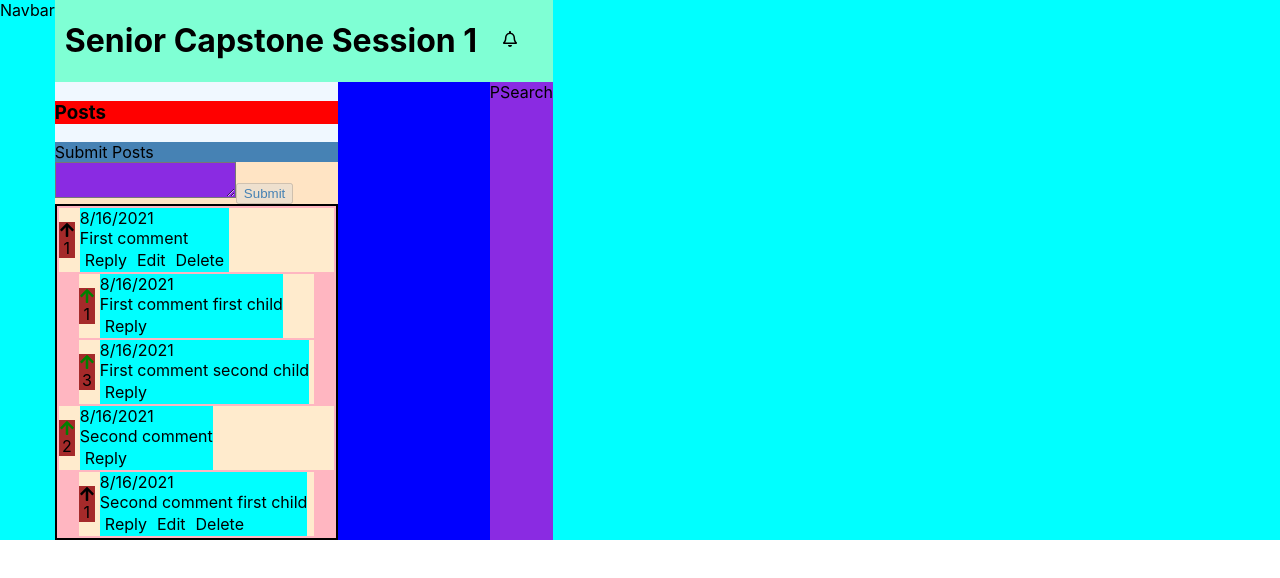
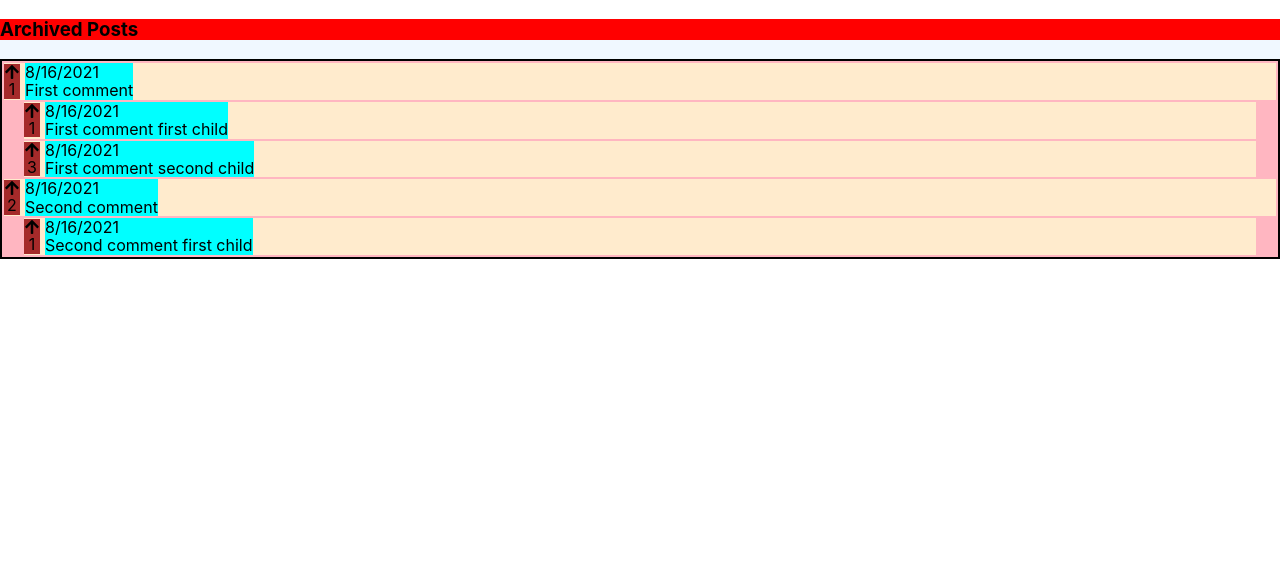
Before and after one commit to marideguia/ghost-post, a React (Create React App) app in the folder ghost-post-app/: page /archposts in a window 1280 px wide. Shown: the top 578 px of the page. Built offline with nearby package versions, Linux system fonts and the light colour scheme.

Commit message:
added routes

```diff
--- a/ghost-post-app/package.json
+++ b/ghost-post-app/package.json
@@ -3,13 +3,17 @@
   "version": "0.1.0",
   "private": true,
   "dependencies": {
+    "@material-ui/core": "^4.12.3",
+    "@material-ui/icons": "^4.11.2",
     "@testing-library/jest-dom": "^5.16.2",
     "@testing-library/react": "^12.1.4",
     "@testing-library/user-event": "^13.5.0",
     "react": "^17.0.2",
     "react-dom": "^17.0.2",
     "react-icons": "^4.3.1",
+    "react-router-dom": "^6.2.2",
     "react-scripts": "5.0.0",
+    "tachyons": "^4.12.0",
     "web-vitals": "^2.1.4"
   },
   "scripts": {
--- a/ghost-post-app/src/App.js
+++ b/ghost-post-app/src/App.js
@@ -1,24 +1,29 @@
-import Header from './components/Header'
-import Navbar from './components/Navbar'
+
+
+import Login from './Login'
+import Car from './components/CreateSession'
+import Joinsession from './joinsession'
 import Posts from './components/Posts'
-import PSearch from './components/PSearch'
+import ArchPosts from './components/ArchPosts'
+import Error from'./components/Error'
+
+import {BrowserRouter as Router, Routes, Route, Link} from 'react-router-dom'
 
 const App = () => {
   return (
-    <div className="App">
-      <div className="container">
-        <Navbar />
-        <div className = "column-container">
-          <Header title="Senior Capstone Session 1"/>
-          <div className = "p-container">
-            <Posts currentUserID="1"/>
-            <PSearch />
-          </div>
-
-        </div>
-
-      </div>
-    </div>
+    <Router>
+      {/* Optional Navbar */}
+      <Routes>
+          {/* root page */}
+        <Route path="/" element={<Login />} />
+        <Route path="/createsession" element={<Car />}/>
+        <Route path="/joinsession" element={<Joinsession />} />
+        <Route path="/posts" element={<Posts />} />
+        <Route path="/archposts" element={<ArchPosts />} />
+        {/* Render error page when invalid address is used */}
+        <Route path="*" element={<Error />} />
+      </Routes>
+    </Router>
   );
 }
 
--- a/ghost-post-app/src/Login.js
+++ b/ghost-post-app/src/Login.js
@@ -1,9 +1,11 @@
 import React, { useState } from "react";
 import ReactDOM from "react-dom";
+// import {useNavigate} from "react-router-dom"
 
 import "./styles.css";
 
 function Login() {
+  // let navigate=useNavigate()
   // React States
   const [errorMessages, setErrorMessages] = useState({});
   const [isSubmitted, setIsSubmitted] = useState(false);
@@ -76,10 +78,16 @@ function Login() {
             <input type="button" value = "Sign Up"/>
           </div>
           <div className="button-container">
-            <input type="button" value = "Join Session"/>
+            <input type="button"
+              value = "Join Session"
+              // onclick={() => {navigate("/joinsession")}}
+            />
           </div>
           <div className="button-container">
-            <input type="button" value = "Create Session"/>
+            <input type="button"
+              value = "Create Session"
+              // onclick={() => {navigate("/createsession")} }
+            />
           </div>
         </form>
       </div>
--- /dev/null
+++ b/ghost-post-app/src/components/ArchPosts.js
@@ -0,0 +1,49 @@
+import { useEffect, useState } from "react"
+import {
+  getPosts as getPostsApi,
+} from "../api.js"
+import Post from "./Post.js"
+// import PostForm from "./PostForm.js"
+
+const ArchPosts = ({currentUserID}) => {
+  // Store and set posts
+  const [posts, setPosts] = useState([])
+  // Filter out replies (root posts only - ParentID is null)
+  const rootPosts = posts.filter( (post) => post.ParentID === null)
+  // Sort replies by create time
+  const getReplies = (postID) => {
+    return posts.filter(
+      (post) => post.ParentID === postID).sort( (a,b) =>
+      // Convert from string to Date
+        new Date(a.createdAt).getTime() - new Date(b.createdAt).getTime()
+      )
+  }
+
+  useEffect(() => {
+    getPostsApi().then(data => {
+      setPosts(data)
+    })
+  }, [])
+
+  return (
+    // Display of submitted posts
+    <div className="posts">
+      <h3 className="posts-title">Archived Posts</h3>
+
+      {/* Submitted posts */}
+      <div className="posts-container">
+        {rootPosts.map( (rootPost) => (
+          // <div key={rootPost.PostID}>{rootPost.Text}</div>
+          <Post
+            key={rootPost.PostID}
+            post={rootPost}
+            replies={getReplies(rootPost.PostID)}
+            currentUserID={currentUserID}
+          />
+        ))}
+      </div>
+    </div>
+  )
+}
+
+export default ArchPosts
--- a/ghost-post-app/src/components/CreateSession.js
+++ b/ghost-post-app/src/components/CreateSession.js
@@ -1,6 +1,6 @@
 import React from 'react';
 import { useEffect, useState } from "react"
-import RandomCode from './RandomCode';
+// import RandomCode from './RandomCode';
 import Posts from './Posts';
 import {BrowserRouter as Router, Routes, Route,Link } from 'react-router-dom';
 import 'tachyons';
--- /dev/null
+++ b/ghost-post-app/src/components/Error.js
@@ -0,0 +1,9 @@
+import React from 'react'
+
+const Error = () => {
+  return (
+    <div>Error: page not found</div>
+  )
+}
+
+export default Error
--- a/ghost-post-app/src/components/Posts.js
+++ b/ghost-post-app/src/components/Posts.js
@@ -9,6 +9,7 @@ import {
 } from "../api.js"
 import Post from "./Post.js"
 import PostForm from "./PostForm.js"
+import Header from "./Header.js"
 
 const Posts = ({currentUserID}) => {
   // Store and set posts
@@ -85,7 +86,6 @@ const Posts = ({currentUserID}) => {
     })
   }
 
-
   const updatePost =(text,postID) => {
     updatePostApi(text,postID).then( () => {
       const updatedPosts = posts.map(post => {
@@ -107,6 +107,10 @@ const Posts = ({currentUserID}) => {
 
   return (
     // Display of submitted posts
+    <div className = "column-container">
+      <Header title="Senior Capstone Session 1"/>
+      <div className = "p-container">
+
     <div className="posts">
       <h3 className="posts-title">Posts</h3>
 
@@ -138,6 +142,8 @@ const Posts = ({currentUserID}) => {
         ))}
       </div>
     </div>
+    </div>
+    </div>
   )
 }
 
```
Also changed, not shown: 1 other file (tests, documents, lock files or other folders).
